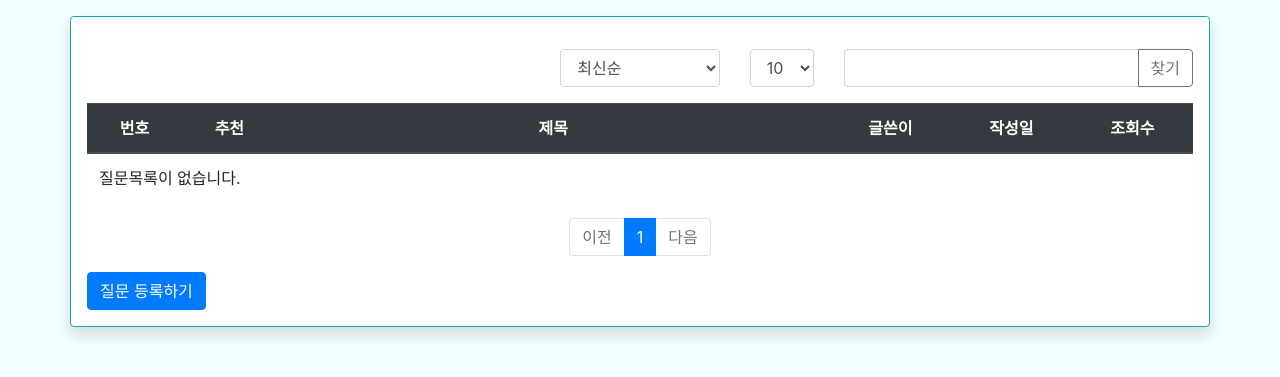
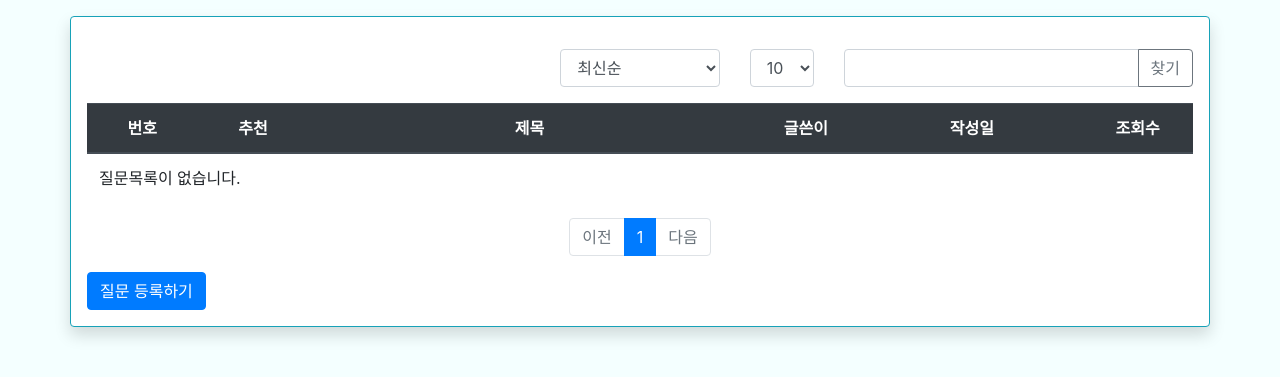
Before and after one commit to a1012p/pyweb, a Django app: page /pybo/board/ in a window 1280 px wide. Shown: the part 57-434 px from the top of the page. Run offline with Django 3.2, Linux system fonts and the light colour scheme; data that the repository does not hold is empty; some libraries are stand-ins or nearby versions.

Commit message:
세션 1시간 설정

```diff
--- a/config/settings/base.py
+++ b/config/settings/base.py
@@ -133,3 +133,6 @@ MEDIA_ROOT = os.path.join(BASE_DIR,'media')
 MEDIA_URL = '/media/'
 
 MESSAGE_LEVEL = messages_constants.DEBUG
+
+SESSION_COOKIE_AGE = 3600
+SESSION_SAVE_EVERY_REQUEST = True
--- a/templates/pybo/question_list.html
+++ b/templates/pybo/question_list.html
@@ -43,15 +43,15 @@
         <input type="hidden" id="so" name="so" value="{{ so }}">
         <input type="hidden" id="lc" name="lc" value="{{ lc }}">
     </form>
-    <table class="table">
+    <table class="table" style="table-layout:fixed">
         <thead>
             <tr class="thead-dark text-center">
-                <th>번호</th>
-                <th>추천</th>
-                <th style="width:50%">제목</th>
-                <th>글쓴이</th>
-                <th>작성일</th>
-                <th>조회수</th>
+                <th style="width:10%">번호</th>
+                <th style="width:10%">추천</th>
+                <th style="width:40%">제목</th>
+                <th style="width:10%">글쓴이</th>
+                <th style="width:20%">작성일</th>
+                <th style="width:10%">조회수</th>
             </tr>
         </thead>
         <tbody>
@@ -66,7 +66,7 @@
                 </span>
                 {% endif%}
             </td>
-            <td class="text-left">
+            <td class="text-left text-truncate">
                 <a href="{% url 'pybo:detail' question.id %}">{{question.subject}}
                     {% if question.answer_set.count %}
                     <sub class="text-danger small ml-2">[{{ question.answer_set.count }}]</sub>
```
Also changed, not shown: common/views.py (+6 -1 lines).
